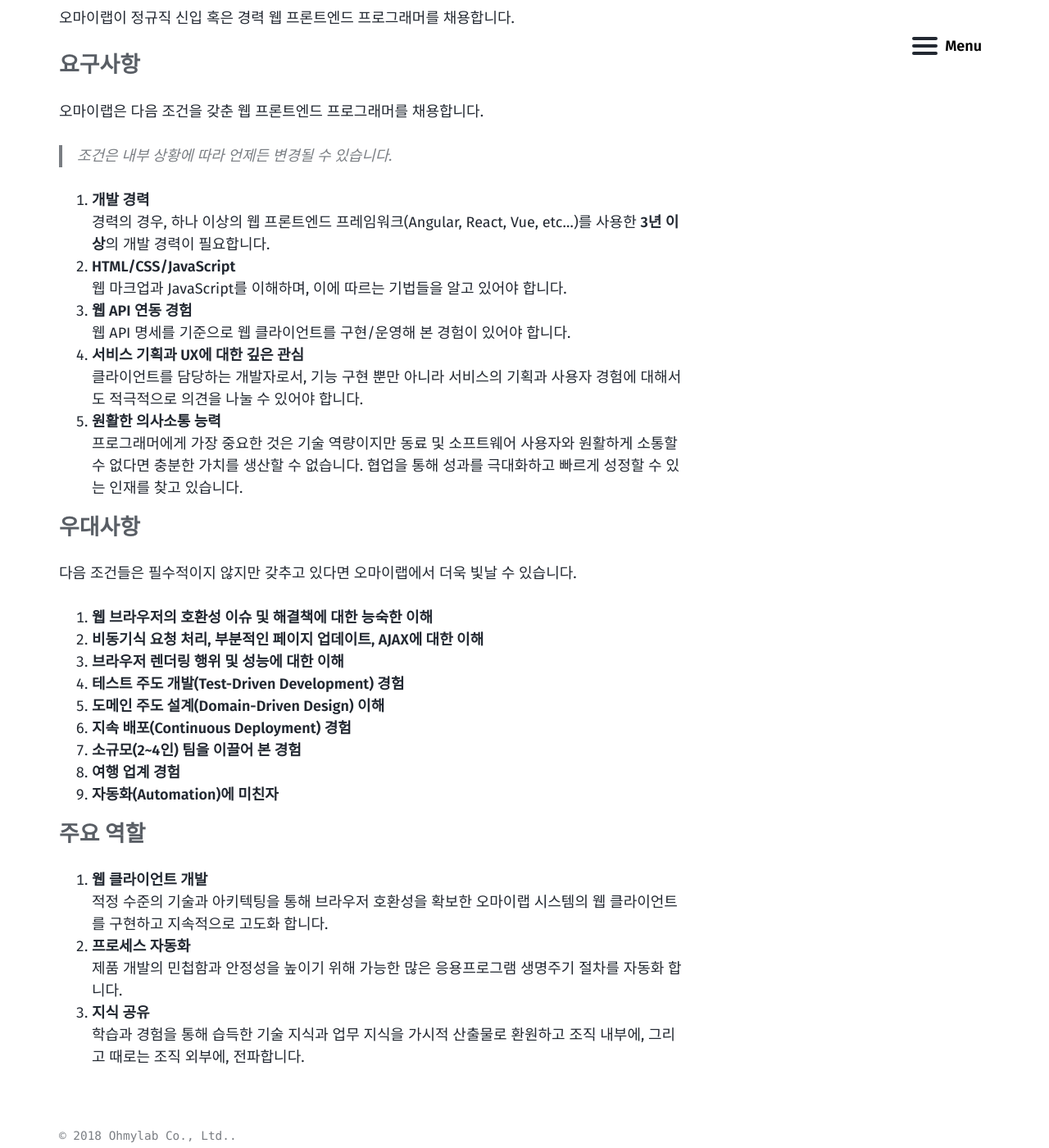
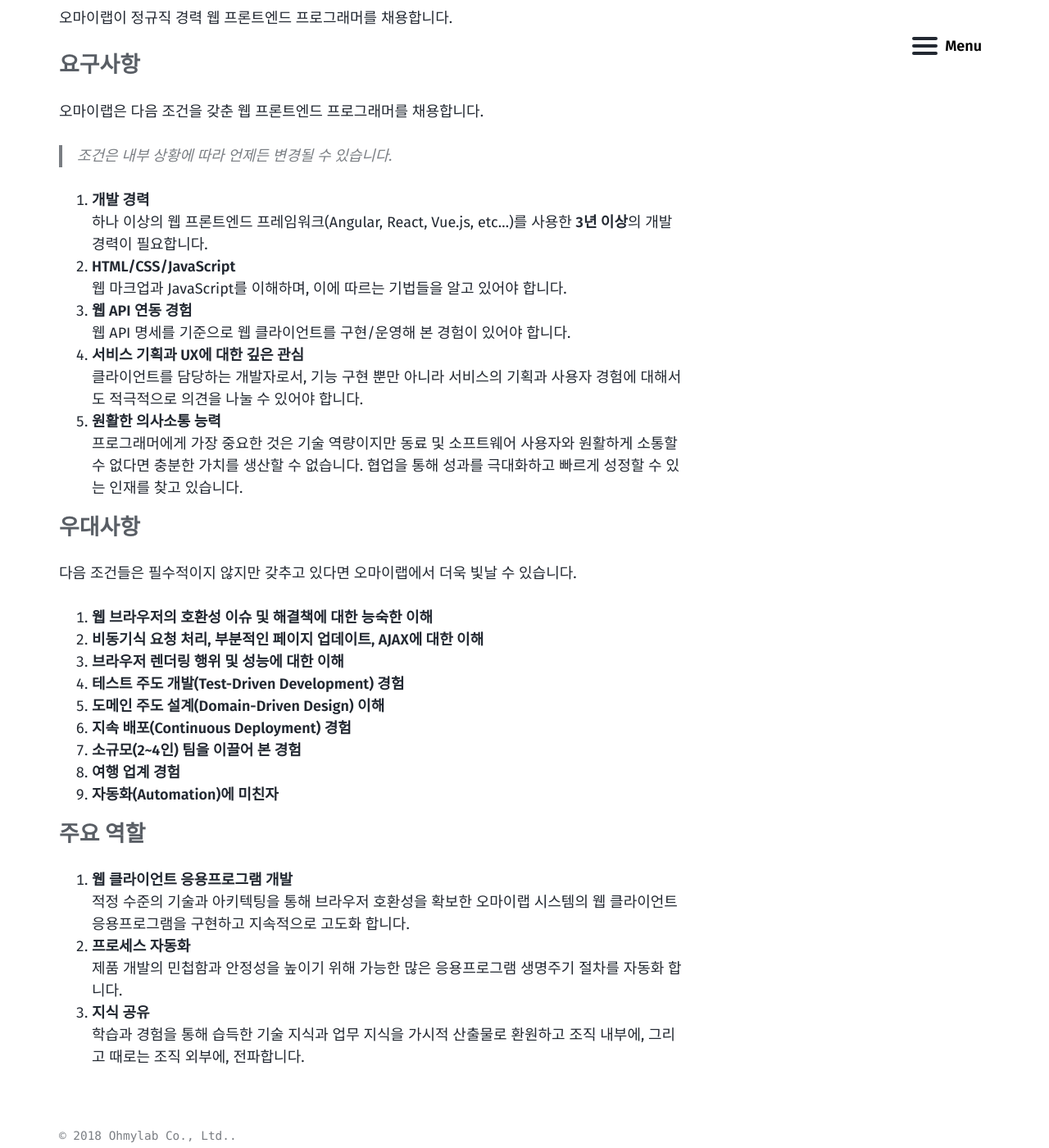
Before and after one commit to mmistakes/jekyll-theme-basically-basic, a Jekyll site: the page built from recruit.md, in a window 1280 px wide and 1400 px high, scrolled down 6342 px. Shown: the whole window at 82% size. Built offline with Jekyll 4.4.1, drawn with Linux system fonts in a browser that asks for light colours; some of the changed text lies outside the part shown.

Commit message:
채용 페이지의 FE 개발자 채용 대상에서 신입을 제거한다

```diff
--- a/recruit.md
+++ b/recruit.md
@@ -18,7 +18,7 @@ actions:
 > **채용 부문** (상시 업데이트됩니다)
 >
 > - [서버 프로그래머(경력)](#server-programmer)
-> - [프론트엔드 프로그래머(신입/경력)](#front-end-programmer)
+> - [프론트엔드 프로그래머(경력)](#front-end-programmer)
 
 ---
 
@@ -121,9 +121,9 @@ actions:
 
 ---
 
-## <span id="front-end-programmer">웹 프론트엔드 프로그래머(신입/경력)</span>
+## <span id="front-end-programmer">웹 프론트엔드 프로그래머(경력)</span>
 
-오마이랩이 정규직 신입 혹은 경력 웹 프론트엔드 프로그래머를 채용합니다.
+오마이랩이 정규직 경력 웹 프론트엔드 프로그래머를 채용합니다.
 
 ### 요구사항
 
@@ -131,7 +131,7 @@ actions:
 
 > 조건은 내부 상황에 따라 언제든 변경될 수 있습니다.
 
-1. **개발 경력**<br />경력의 경우, 하나 이상의 웹 프론트엔드 프레임워크(Angular, React, Vue, etc...)를 사용한 **3년 이상**의 개발 경력이 필요합니다.
+1. **개발 경력**<br />하나 이상의 웹 프론트엔드 프레임워크(Angular, React, Vue.js, etc...)를 사용한 **3년 이상**의 개발 경력이 필요합니다.
 1. **HTML/CSS/JavaScript**<br />웹 마크업과 JavaScript를 이해하며, 이에 따르는 기법들을 알고 있어야 합니다.
 1. **웹 API 연동 경험**<br />웹 API 명세를 기준으로 웹 클라이언트를 구현/운영해 본 경험이 있어야 합니다.
 1. **서비스 기획과 UX에 대한 깊은 관심**<br />클라이언트를 담당하는 개발자로서, 기능 구현 뿐만 아니라 서비스의 기획과 사용자 경험에 대해서도 적극적으로 의견을 나눌 수 있어야 합니다.
@@ -153,6 +153,6 @@ actions:
 
 ### 주요 역할
 
-1. **웹 클라이언트 개발**<br />적정 수준의 기술과 아키텍팅을 통해 브라우저 호환성을 확보한 오마이랩 시스템의 웹 클라이언트를 구현하고 지속적으로 고도화 합니다.
+1. **웹 클라이언트 응용프로그램 개발**<br />적정 수준의 기술과 아키텍팅을 통해 브라우저 호환성을 확보한 오마이랩 시스템의 웹 클라이언트 응용프로그램을 구현하고 지속적으로 고도화 합니다.
 1. **프로세스 자동화**<br />제품 개발의 민첩함과 안정성을 높이기 위해 가능한 많은 응용프로그램 생명주기 절차를 자동화 합니다.
 1. **지식 공유**<br />학습과 경험을 통해 습득한 기술 지식과 업무 지식을 가시적 산출물로 환원하고 조직 내부에, 그리고 때로는 조직 외부에, 전파합니다.
```
